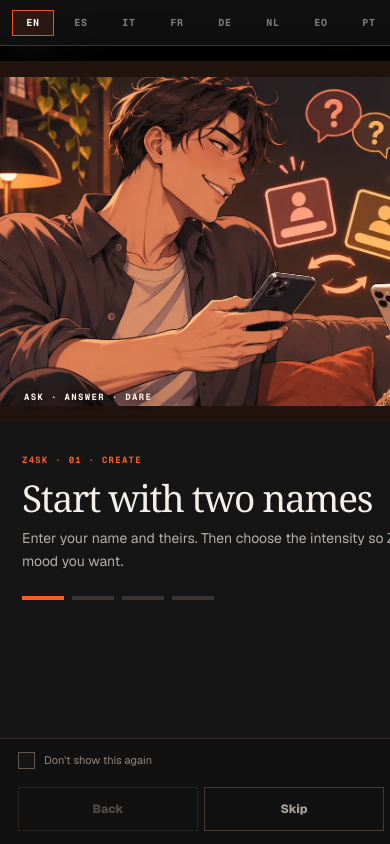
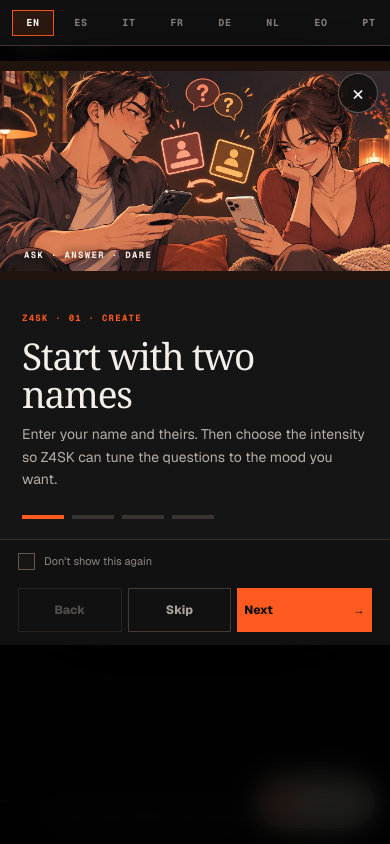
Before and after one commit to josejnet/z4sk, a Next.js app: page / in a window 390 px wide. Built offline with nearby package versions, Linux system fonts and the light colour scheme; no server answers.

Commit message:
Remove mobile tour height drift

```diff
--- a/app/tour.css
+++ b/app/tour.css
@@ -11,10 +11,14 @@
 
 /* Mobile: keep the artwork visible without a tall empty band and keep all actions inside the viewport. */
 @media(max-width:700px){
+  .tour-backdrop{display:block;overflow-y:auto;overscroll-behavior:contain}
+  .tour-stage{height:auto;min-height:100dvh}
+  .tour-dialog{flex:none;height:auto;min-height:0;overflow:visible}
+  .tour-grid{flex:none;min-height:0;height:auto}
   .tour-grid{height:auto;align-items:stretch}
   .tour-art-wrap{flex:0 0 auto;width:100%;height:auto;min-height:0;max-height:none;aspect-ratio:16 / 9}
   .tour-art{object-fit:contain}
-  .tour-copy{flex:1 1 auto;width:100%;min-width:0;min-height:0}
+  .tour-copy{flex:none;width:100%;min-width:0;min-height:0;overflow:visible}
   .tour-intro{max-width:none;overflow-wrap:anywhere}
   .tour-actions{width:100%;min-width:0;overflow:hidden;grid-template-columns:minmax(0,1fr) minmax(0,1fr) minmax(0,1.3fr);gap:6px}
   .tour-actions>*{min-width:0}
```
